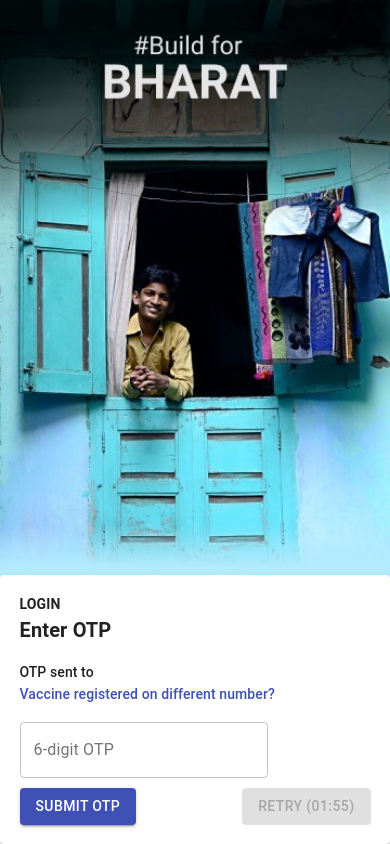
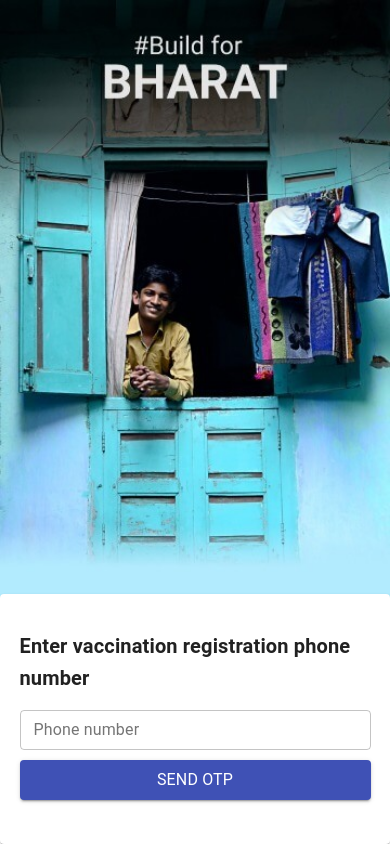
Before and after one commit to urbanclap-engg/vaccineforbharat, a React (Create React App) app: page / in a window 390 px wide. Built offline with nearby package versions, Linux system fonts and the light colour scheme.

Commit message:
Added enter phone redirect when no phone is recieved in query params

```diff
--- a/src/App.js
+++ b/src/App.js
@@ -55,8 +55,9 @@ function getRandomSecretKey() {
 
 function App(props) {
   const searchParams = getSearchParamsFromUrl(props.location.search);
+  const initialStage = _.isEmpty(searchParams.phone) ? PROCESS_STAGE.ALTERNATE_PHONE_INIT : PROCESS_STAGE.INIT;
   const [state, setState] = useState({...searchParams,
-    stage: PROCESS_STAGE.INIT, otp: '', captcha: '', registeredPhone: _.get(searchParams, 'phone'),
+    stage: initialStage, otp: '', captcha: '', registeredPhone: _.get(searchParams, 'phone'),
     lastPhone: _.get(searchParams, 'phone'), registeredBeneficiaryList: [] });
   const [retryTime, setRetryTime] = useState(OTP_RETRY_TIME);
   const [bookingAttempt, setBookingAttempt] = useState(1);
--- a/src/stateView/index.js
+++ b/src/stateView/index.js
@@ -332,7 +332,7 @@ export const renderAlternatePhoneInitState = (classes, state, submitRegisteredPh
       <Grid item lg={12}>
         <Typography variant="h6">
             <Box fontWeight="fontWeightBold" my={2}>
-              Enter phone number
+              Enter vaccination registration phone number
             </Box>
         </Typography>
       </Grid>
```
